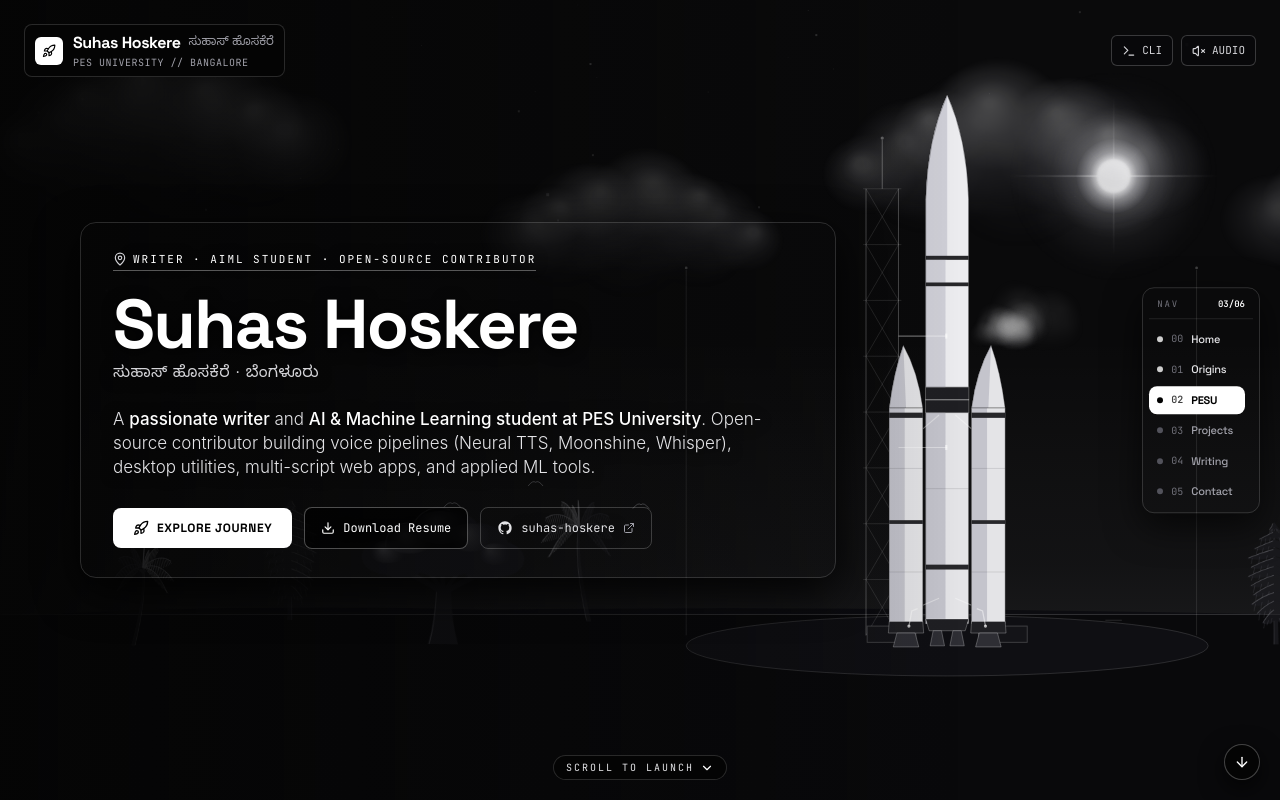
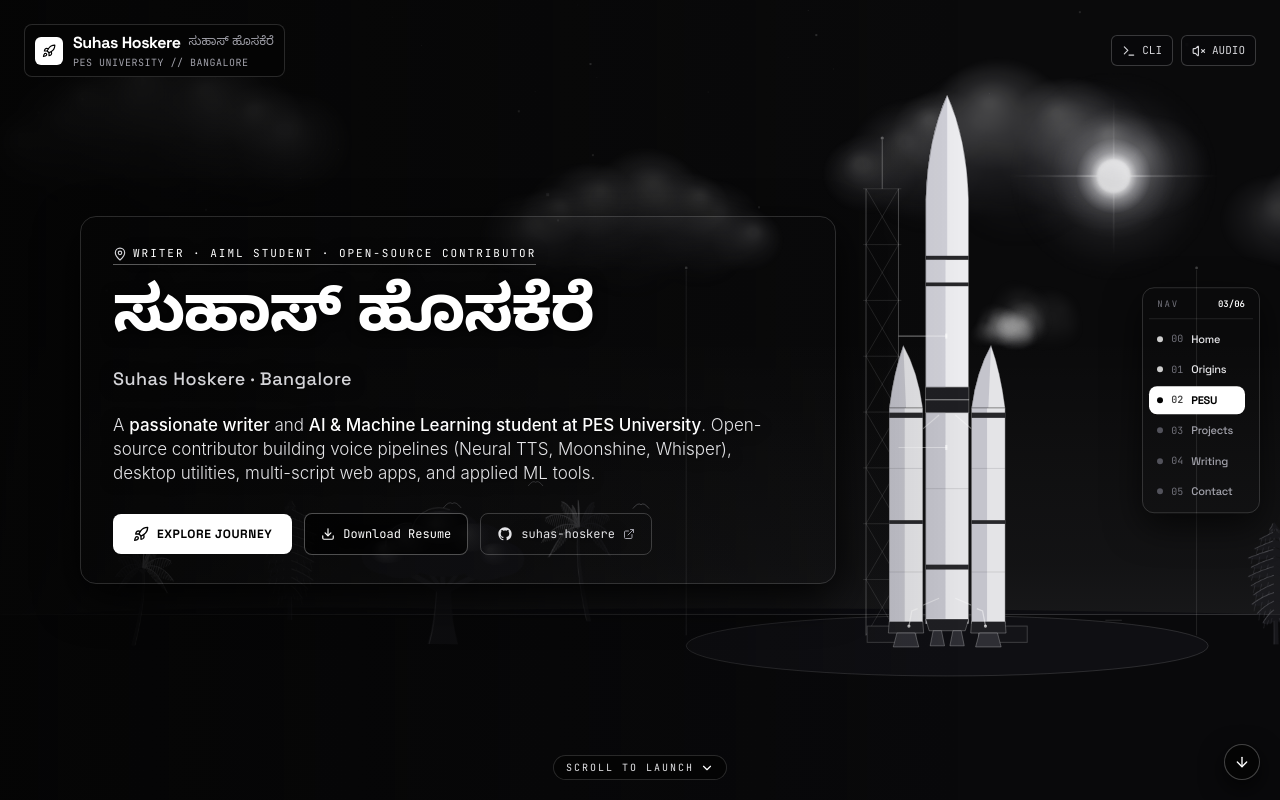
Before and after one commit to suhas-hoskere/portfolio, a React (Vite) app: page / in a window 1280 px wide. Shown: the top 800 px of the page. Built offline with nearby package versions, Linux system fonts and the light colour scheme.

Commit message:
Feature large bold Kannada hero name with English subtitle below

```diff
--- a/index.html
+++ b/index.html
@@ -10,10 +10,10 @@
     <!-- Google Fonts: Space Grotesk, JetBrains Mono, Instrument Serif (Optimized non-blocking async) -->
     <link rel="preconnect" href="https://fonts.googleapis.com">
     <link rel="preconnect" href="https://fonts.gstatic.com" crossorigin>
-    <link rel="preload" as="style" href="https://fonts.googleapis.com/css2?family=Instrument+Serif:ital@1&family=JetBrains+Mono:wght@400;600&family=Space+Grotesk:wght@500;700&display=swap">
-    <link rel="stylesheet" href="https://fonts.googleapis.com/css2?family=Instrument+Serif:ital@1&family=JetBrains+Mono:wght@400;600&family=Space+Grotesk:wght@500;700&display=swap" media="print" onload="this.media='all'">
+    <link rel="preload" as="style" href="https://fonts.googleapis.com/css2?family=Instrument+Serif:ital@1&family=JetBrains+Mono:wght@400;600&family=Noto+Sans+Kannada:wght@500;700&family=Space+Grotesk:wght@500;700&display=swap">
+    <link rel="stylesheet" href="https://fonts.googleapis.com/css2?family=Instrument+Serif:ital@1&family=JetBrains+Mono:wght@400;600&family=Noto+Sans+Kannada:wght@500;700&family=Space+Grotesk:wght@500;700&display=swap" media="print" onload="this.media='all'">
     <noscript>
-      <link rel="stylesheet" href="https://fonts.googleapis.com/css2?family=Instrument+Serif:ital@1&family=JetBrains+Mono:wght@400;600&family=Space+Grotesk:wght@500;700&display=swap">
+      <link rel="stylesheet" href="https://fonts.googleapis.com/css2?family=Instrument+Serif:ital@1&family=JetBrains+Mono:wght@400;600&family=Noto+Sans+Kannada:wght@500;700&family=Space+Grotesk:wght@500;700&display=swap">
     </noscript>
   </head>
   <body class="bg-[#050505] text-white selection:bg-white selection:text-black antialiased overflow-x-hidden">
--- a/src/components/FlightMissionOverlays.tsx
+++ b/src/components/FlightMissionOverlays.tsx
@@ -240,11 +240,11 @@ export const FlightMissionOverlays: React.FC<FlightMissionOverlaysProps> = React
                 </div>
 
                 <div className={`space-y-1.5 ${enterCls}`} style={{ animationDelay: '75ms' }}>
-                  <h1 className="text-[clamp(2.4rem,5.4vw,4.8rem)] font-space font-bold text-white leading-[0.96] tracking-tight">
-                    Suhas Hoskere
+                  <h1 className="text-[clamp(2.2rem,5vw,4.35rem)] font-kannada font-bold text-white leading-[1.15] tracking-tight">
+                    ಸುಹಾಸ್ ಹೊಸಕೆರೆ
                   </h1>
-                  <div className="font-kannada text-sm sm:text-base font-medium text-zinc-300 tracking-wide">
-                    ಸುಹಾಸ್ ಹೊಸಕೆರೆ · ಬೆಂಗಳೂರು
+                  <div className="font-space text-base sm:text-lg font-medium text-zinc-300 tracking-wide">
+                    Suhas Hoskere · Bangalore
                   </div>
                 </div>
 
```
